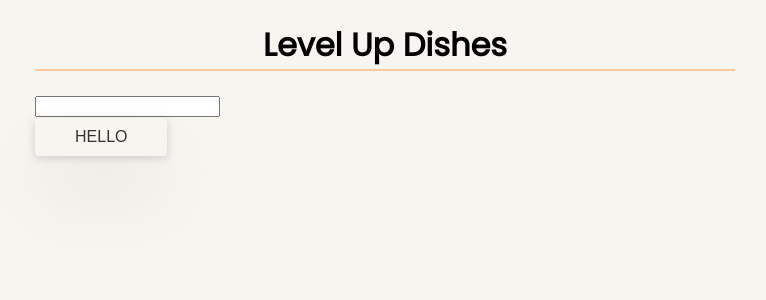
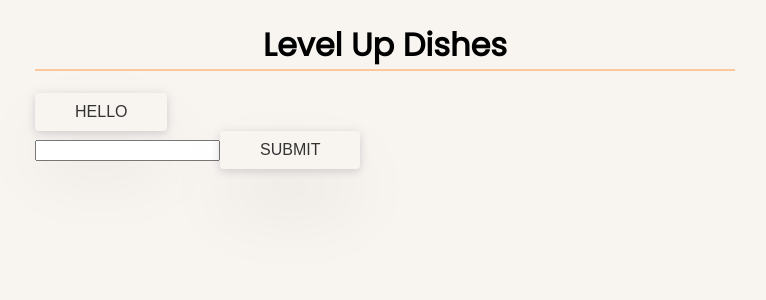
Before and after one commit to PatrickMcLennan/hooksCourse, a React (Create React App) app: page / in a window 1280 px wide. Shown: the top 300 px of the page, without its empty margins (255-1021 px from the left). Built offline with nearby package versions, Linux system fonts and the light colour scheme.

Commit message:
useEffect has blown my mind

```diff
--- a/src/App.js
+++ b/src/App.js
@@ -1,21 +1,29 @@
-import React, { useState } from 'react';
+import React, { useState, useEffect } from 'react';
 import ToggleHook from './Toggle/ToggleHook';
 
 const App = () => {
   ///////////////// GENERAL FORMULA
   // const [value, setValue] = useState(initialState);
   const [name, setName] = useState('');
+  useEffect(() => {
+    document.title = name;
+  });
 
   return (
     <div className="main-wrapper">
       <h1>Level Up Dishes</h1>
-      <h3>{name}</h3>
-      <input
-        type="text"
-        onChange={({ target: { value } }) => setName(value)}
-        value={name}
-      />
       <ToggleHook />
+      <form
+        onSubmit={e => {
+          e.preventDefault();
+        }}>
+        <input
+          type="text"
+          onChange={({ target: { value } }) => setName(value)}
+          value={name}
+        />
+        <button>Submit</button>
+      </form>
     </div>
   );
 };
```
